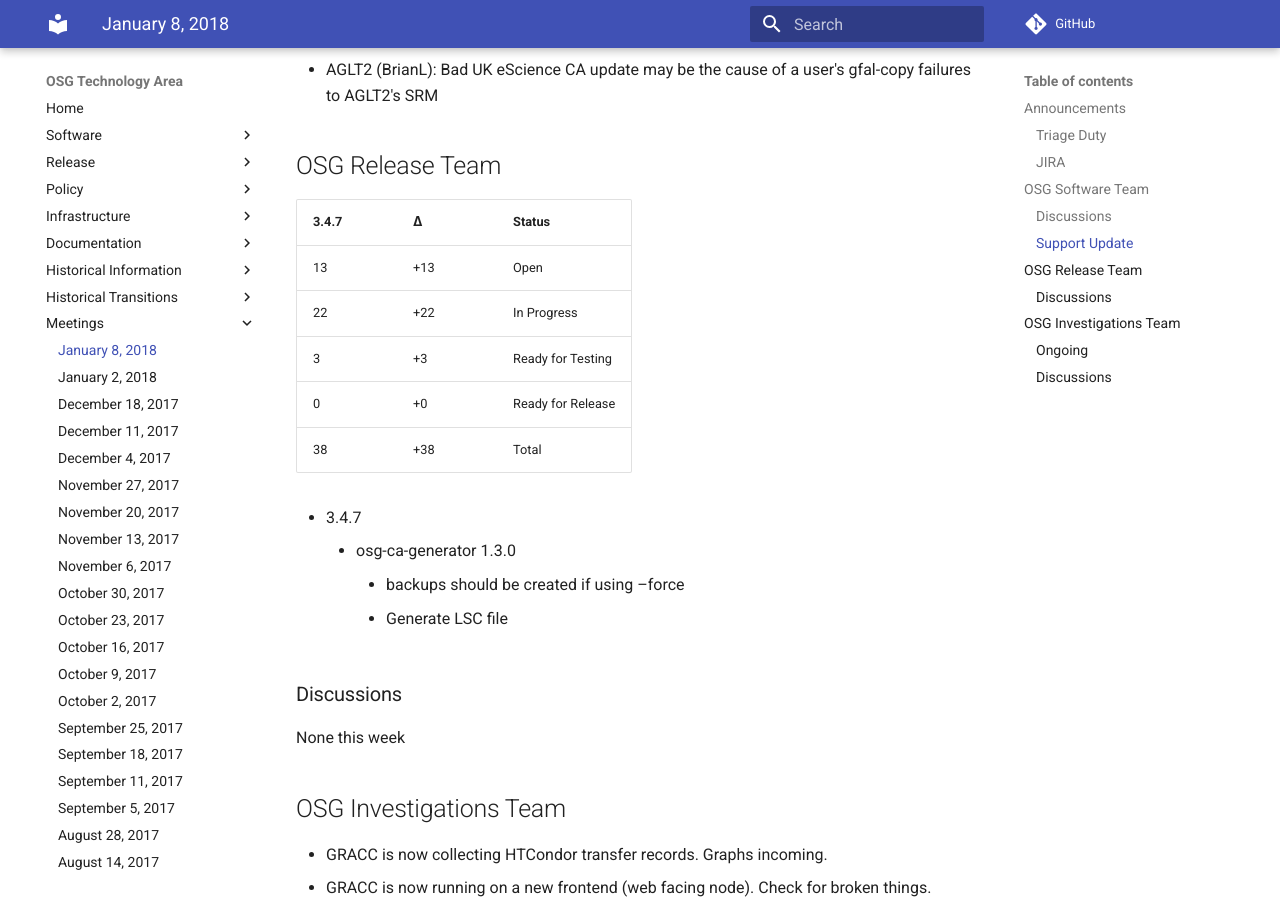
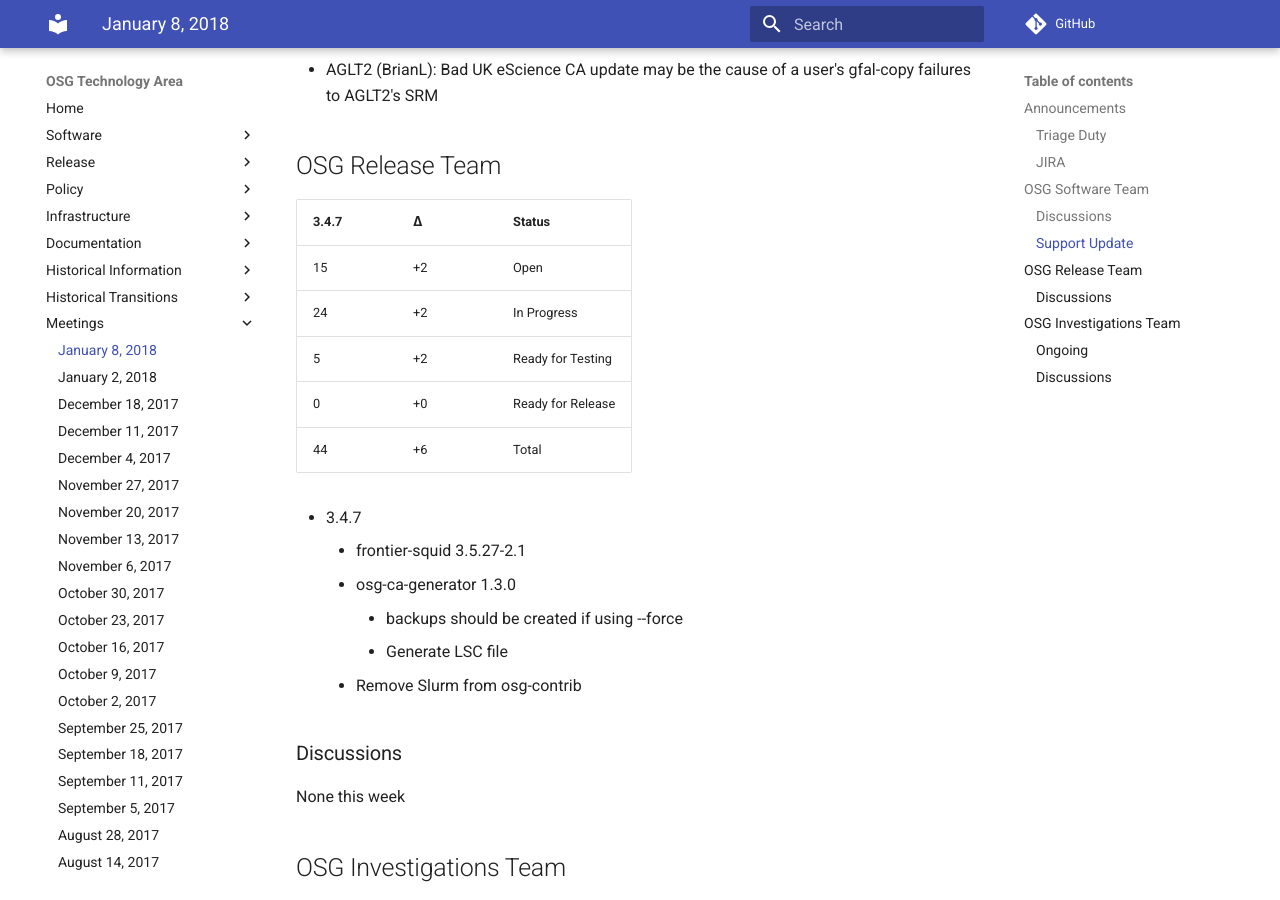
Before and after one commit to zvada/technology, an MkDocs documentation site: the page built from docs/meetings/2018/TechArea20180108.md, in a window 1280 px wide and 900 px high, scrolled down 1209 px. Built offline with MkDocs 1.6.1 and Material for MkDocs 9.7.7, drawn with Linux system fonts in a browser that asks for light colours; comment, search, counter and statistics services are not loaded; old or Windows-style settings are respelled for this version of MkDocs.

Commit message:
Add in release section to 2018-01-08 meeting

```diff
--- a/docs/meetings/2018/TechArea20180108.md
+++ b/docs/meetings/2018/TechArea20180108.md
@@ -45,18 +45,19 @@ None this week
 ## OSG Release Team
 
 | 3.4.7 | &Delta; | Status            |
-|----- |------- |----------------- |
-| 13    | +13     | Open              |
-| 22    | +22     | In Progress       |
-| 3     | +3      | Ready for Testing |
+|------ |-------- |------------------ |
+| 15    | +2      | Open              |
+| 24    | +2      | In Progress       |
+| 5     | +2      | Ready for Testing |
 | 0     | +0      | Ready for Release |
-| 38    | +38     | Total             |
+| 44    | +6      | Total             |
 
 -   3.4.7
+    -   frontier-squid 3.5.27-2.1
     -   osg-ca-generator 1.3.0
-        -   backups should be created if using &#x2013;force
+        -   backups should be created if using --force
         -   Generate LSC file
-
+    -   Remove Slurm from osg-contrib
 
 ### Discussions
 
```
